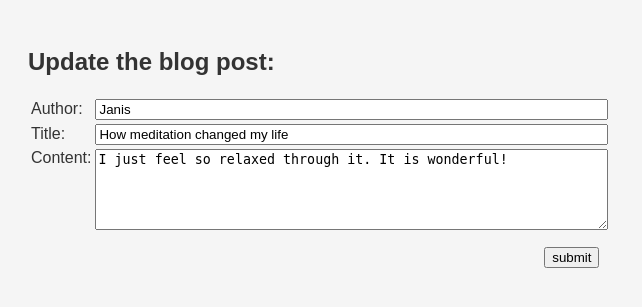
After one commit to janis-loens/Masterblog, a Flask app: page /update/1 in a window 1280 px wide. The commit adds this page. Shown: the top 307 px of the page, without its empty margins (0-642 px from the left). Run offline with Flask 3, Linux system fonts and the light colour scheme.

Commit message:
Implemented Add, Update and Delete functionality for blog posts

```diff
--- a/app.py
+++ b/app.py
@@ -1,4 +1,4 @@
-from flask import Flask, render_template
+from flask import Flask, render_template, request, redirect, url_for
 from pathlib import Path
 import json
 
@@ -9,12 +9,81 @@ app = Flask(__name__)
 root_dir = Path(__file__).resolve().parent if "__file__" in globals() else Path.cwd()
 json_path = root_dir / "storage" / "storage.json"
 
+def read_storage_json() -> list:
+    with json_path.open("r", encoding="utf-8") as file:
+        posts = json.load(file)
+    return posts
+
+
+def write_storage_json(content) -> None:
+    with json_path.open("w", encoding="utf-8") as file:
+        json.dump(content, file, indent=2)
+
+
+def fetch_post_by_id(post_id):
+    read_storage_json()
+
+
 
 @app.route("/")
 def index():
-    with json_path.open("r", encoding="utf-8") as file:
-        blog_posts = json.load(file)
-    return render_template('index.html', posts=blog_posts)
+    return render_template("index.html", posts=read_storage_json())
+
+
+@app.route("/add", methods=["GET", "POST"])
+def add():
+    if request.method == "POST":
+        posts = read_storage_json()
+        if posts:
+            next_id = max(post["id"] for post in posts) + 1
+        else:
+            next_id = 1  # start from 1 if no posts yet
+
+        new_post = {
+            "id": next_id,
+            "author": request.form.get("author"),
+            "title": request.form.get("post_title"),
+            "content": request.form.get("post_content"),
+        }
+
+        posts.append(new_post)
+        write_storage_json(posts)
+        return redirect(url_for("index"))
+
+    return render_template("add.html")
+
+
+@app.route("/delete/<int:post_id>", methods=["POST"])
+def delete(post_id):
+    posts = read_storage_json()
+
+    posts = [post for post in posts if post.get("id") != post_id]
+
+    write_storage_json(json_path, posts)
+
+    return redirect(url_for("index"))
+
+
+@app.route("/update/<int:post_id>", methods=["GET", "POST"])
+def update(post_id):
+    posts = read_storage_json()
+    post = next((post for post in posts if post["id"] == post_id), None)
+    if post is None:
+        # Post not found
+        return "Post not found", 404
+
+    if request.method == "POST":
+        post["author"] = request.form.get("author")
+        post["title"] = request.form.get("post_title")
+        post["content"] = request.form.get("post_content")
+        # Update the post in the JSON file
+        write_storage_json(posts)
+        return redirect(url_for("index"))
+
+    # Else, it's a GET request
+    # So display the update.html page
+    return render_template("update.html", post=post)
+
 
 
 if __name__ == "__main__":
--- a/static/style.css
+++ b/static/style.css
@@ -10,12 +10,30 @@ h1 {
     color: #4F4F4F;
 }
 
+.post-wrapper {
+    display: flex;
+    align-items: flex-end;
+    margin-bottom: 30px;
+}
+
 .post {
     background-color: #FFF;
     border: 1px solid #DDD;
     padding: 20px;
-    margin-bottom: 20px;
     border-radius: 8px;
+    width: 75%;
+    box-sizing: border-box;
+    margin-right: 10px;
+}
+
+.button-stack {
+    display: flex;
+    flex-direction: column;
+    gap: 8px; /* space between buttons */
+}
+
+.delete-form {
+    margin: 0;
 }
 
 .post h2 {
@@ -25,3 +43,22 @@ h1 {
 .post p {
     margin: 10px 0;
 }
+
+.top-align {
+    vertical-align: top;
+}
+
+.right-align {
+    text-align: right;
+    padding: 10px;
+}
+
+.wide-input {
+    width: 100%;
+    box-sizing: border-box;
+}
+
+.top-button {
+    padding:5px;
+    margin: 10px 0;
+}
--- /dev/null
+++ b/templates/update.html
@@ -0,0 +1,47 @@
+<!DOCTYPE html>
+<html lang="en">
+    <head>
+        <meta charset="UTF-8">
+        <meta name="viewport" content="width=device-width, initial-scale=1.0">
+        <title>Update Blog Post</title>
+        <link rel="stylesheet" href="{{ url_for('static', filename='style.css') }}">
+    </head>
+    <body>
+        <h2>Update the blog post:</h2>
+        <form action="{{ url_for('update', post_id=post['id']) }}" method="POST">
+            <table>
+                <tbody>
+                    <tr>
+                        <td>
+                            <label for="author">Author:</label>
+                        </td>
+                        <td>
+                            <input type="text" class="wide-input" id="author" name="author" size="61.5", value="{{ post['author'] }}" required>
+                        </td>
+                    </tr>
+                    <tr>
+                        <td>
+                            <label for="post_title">Title:</label>
+                        </td>
+                        <td>
+                            <input type="text" class="wide-input" id="post_title" name="post_title" size ="61.5", value="{{ post['title'] }}" required>
+                        </td>
+                    </tr>
+                    <tr>
+                        <td class="top-align">
+                            <label for="post_content">Content:</label>
+                        </td>
+                        <td>
+                            <textarea class="wide-input" id="post_content" name="post_content" rows="5" cols="50" required>{{ post['content'] }}</textarea>
+                        </td>
+                    </tr>
+                    <tr>
+                        <td colspan="2" class="right-align">
+                            <input type="submit" value="submit">
+                        </td>
+                    </tr>
+                </tbody>
+            </table>
+        </form>
+    </body>
+</html>
```
Also changed, not shown: templates/add.html (added, +47 -0 lines), templates/index.html (+17 -4 lines), storage/storage.json.
